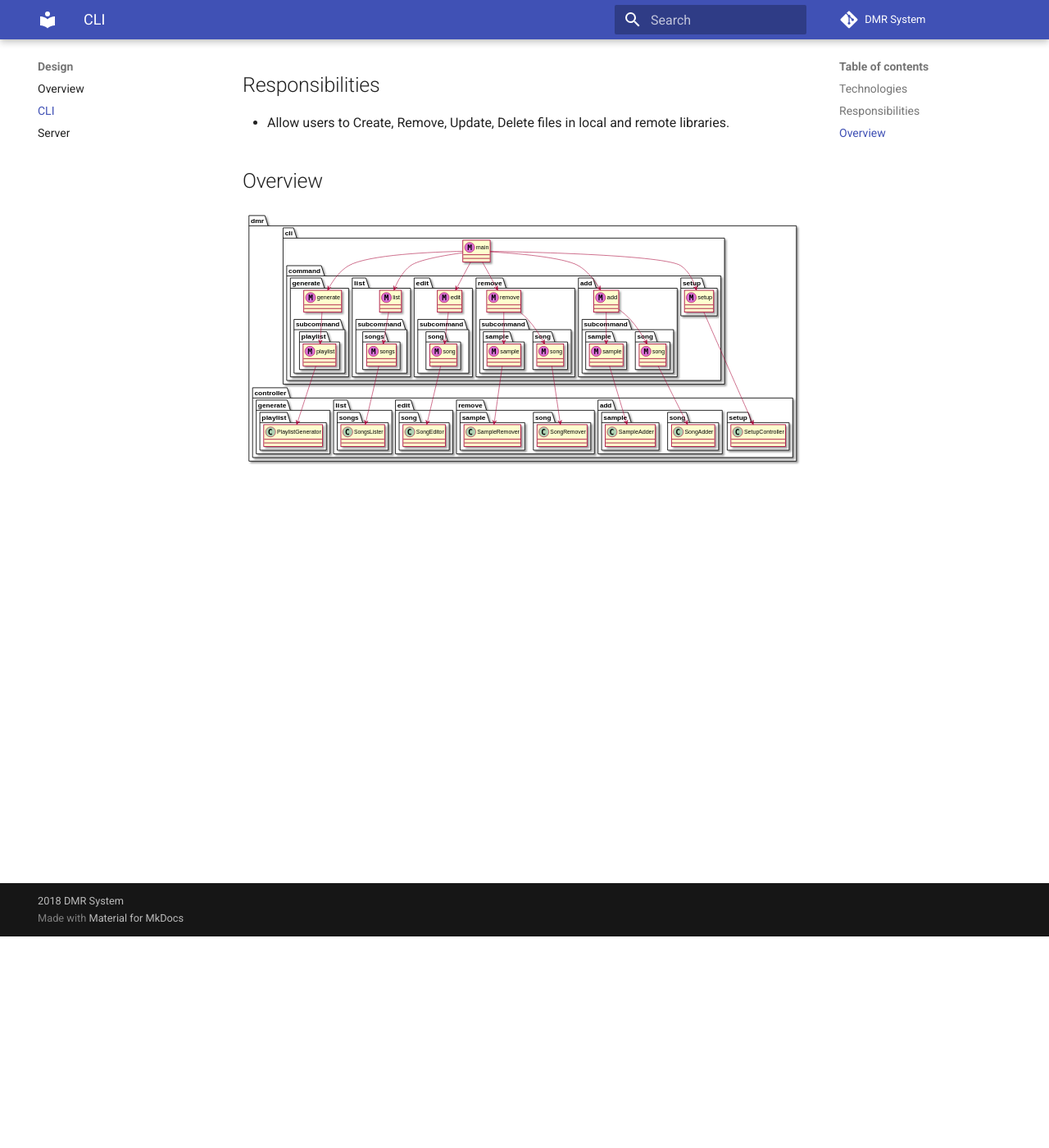
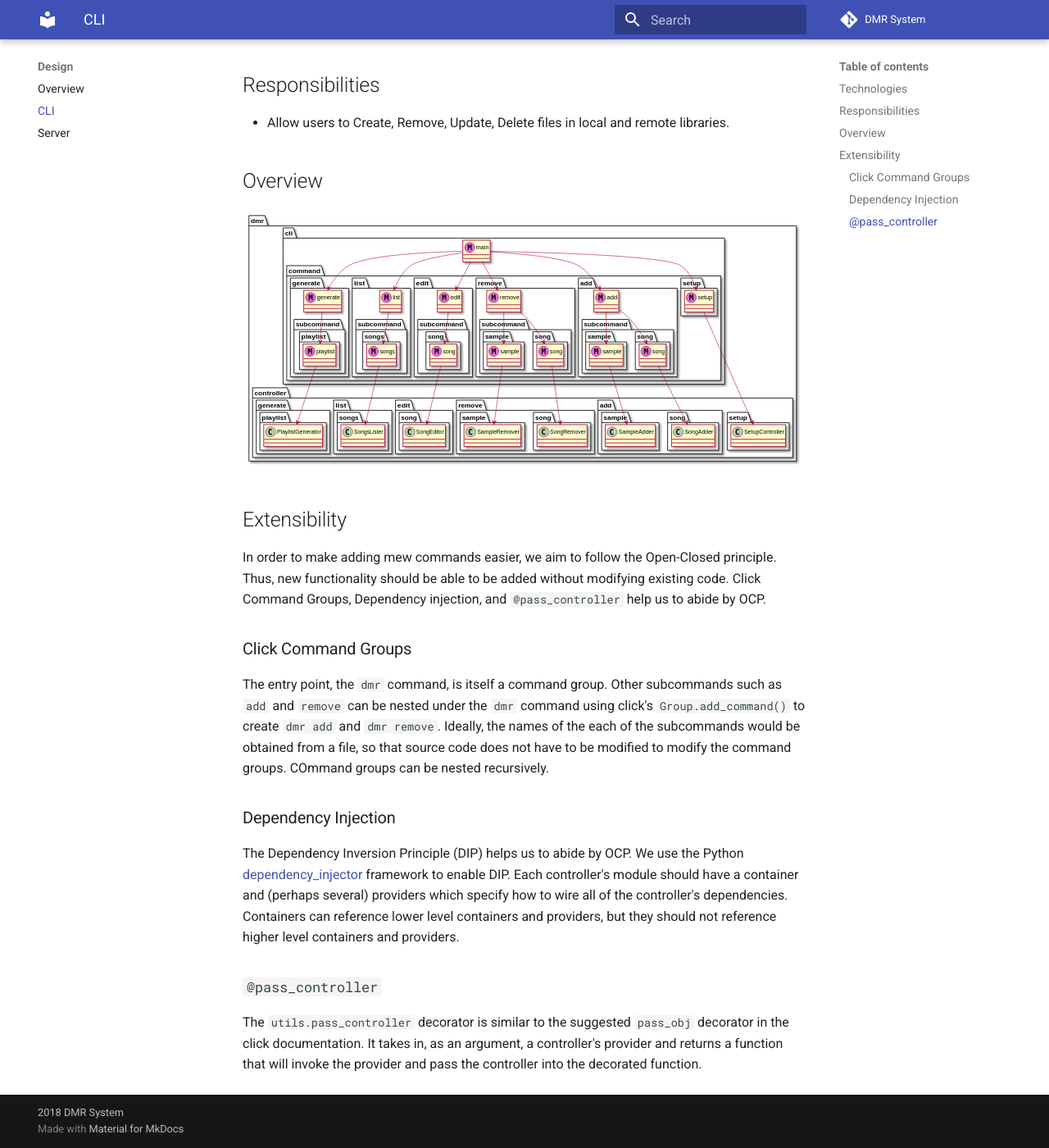
Before and after one commit to DMRSystem/documentation, an MkDocs documentation site: the page built from docs/design/cli.md, in a window 1280 px wide and 1400 px high, scrolled down 258 px. Shown: the whole window at 82% size. Built offline with MkDocs 1.6.1 and Material for MkDocs 9.7.7, drawn with Linux system fonts in a browser that asks for light colours.

Commit message:
OCP and DIP

```diff
--- a/docs/design/cli.md
+++ b/docs/design/cli.md
@@ -11,3 +11,19 @@
 ## Overview
 
 ![overview.svg](uml/images/overview.svg)
+
+## Extensibility
+
+In order to make adding mew commands easier, we aim to follow the Open-Closed principle. Thus, new functionality should be able to be added without modifying existing code. Click Command Groups, Dependency injection, and `@pass_controller` help us to abide by OCP.
+
+### Click Command Groups
+
+The entry point, the `dmr` command, is itself a command group. Other subcommands such as `add` and `remove` can be nested under the `dmr` command using click's `Group.add_command()` to create `dmr add` and `dmr remove`. Ideally, the names of the each of the subcommands would be obtained from a file, so that source code does not have to be modified to modify the command groups. COmmand groups can be nested recursively.
+
+### Dependency Injection
+
+The Dependency Inversion Principle (DIP) helps us to abide by OCP. We use the Python [dependency_injector](http://python-dependency-injector.ets-labs.org/index.html) framework to enable DIP. Each controller's module should have a container and (perhaps several) providers which specify how to wire all of the controller's dependencies. Containers can reference lower level containers and providers, but they should not reference higher level containers and providers.
+
+### `@pass_controller`
+
+The `utils.pass_controller` decorator is similar to the suggested `pass_obj` decorator in the click documentation. It takes in, as an argument, a controller's provider and returns a function that will invoke the provider and pass the controller into the decorated function.
```
